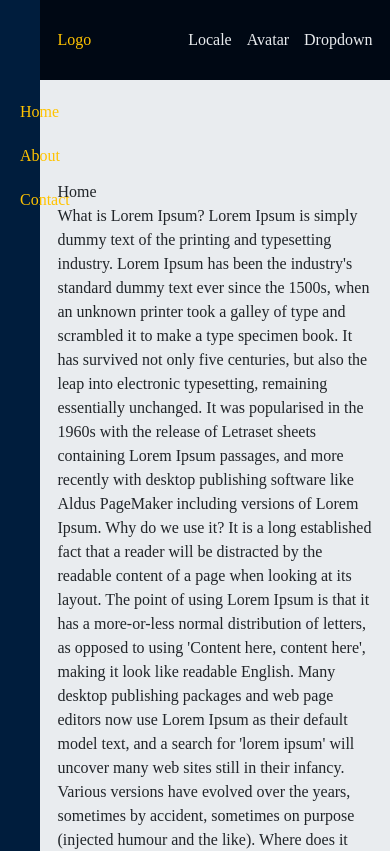
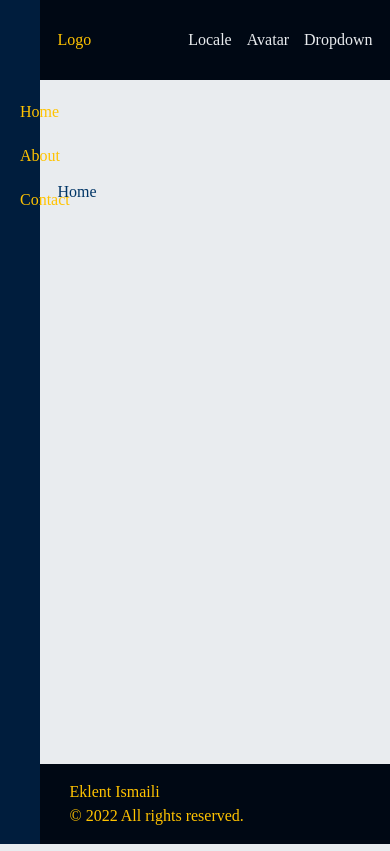
Before and after one commit to eklentismaili/admin-dashboard, a React app: page / in a window 390 px wide. Shown: the top 851 px of the page. Built offline with nearby package versions, Linux system fonts and the light colour scheme; a web font is replaced by a local one.

Commit message:
Added mediaquery for tablet< size + route problem webpack config

```diff
--- /dev/null
+++ b/src/assets/scss/layout/footer.scss
@@ -0,0 +1,10 @@
+footer {
+  padding: 20px 5%;
+  height: 80px;
+  background: $black;
+  color: $dark-yellow;
+  display: flex;
+  align-items: center;
+  position: sticky;
+  bottom: 0;
+}
--- a/src/assets/scss/layout/main.scss
+++ b/src/assets/scss/layout/main.scss
@@ -2,6 +2,8 @@
   position: relative;
   width: 75vw;
   transition: width 1s ease-in-out;
+  height: 100vh;
+  overflow-y: scroll;
 }
 
 .main-active {
@@ -11,5 +13,16 @@
 
 .page {
   width: 90%;
+  height: 100vh;
   margin: 100px auto 0;
 }
+
+@media (max-width: 768px) {
+  .main {
+    width: 50vw;
+  }
+
+  .main-active {
+    width: 90vw;
+  }
+}
--- a/src/assets/scss/layout/navbar.scss
+++ b/src/assets/scss/layout/navbar.scss
@@ -2,6 +2,8 @@
   background: $black;
   padding: 20px 5%;
   height: 80px;
+  position: sticky;
+  top: 0;
   .nav {
     height: 100%;
     display: flex;
--- a/src/assets/scss/layout/sidebar.scss
+++ b/src/assets/scss/layout/sidebar.scss
@@ -65,3 +65,9 @@
   width: 25vw;
   transition: width 1s ease-in-out;
 }
+
+@media (max-width: 768px) {
+  .sidebar-wrapper-active {
+    width: 50vw;
+  }
+}
--- a/src/assets/scss/main.scss
+++ b/src/assets/scss/main.scss
@@ -4,3 +4,4 @@
 @import './layout/sidebar.scss';
 @import './layout/navbar.scss';
 @import './layout/main.scss';
+@import './layout/footer.scss';
--- a/src/assets/scss/utils/global.scss
+++ b/src/assets/scss/utils/global.scss
@@ -5,7 +5,9 @@
 
 body {
   font-family: 'Montserrat';
+  overflow-y: hidden;
   background: $grey;
+  color: $medium-blue;
 }
 
 a {
--- /dev/null
+++ b/src/components/footer/Footer.js
@@ -0,0 +1,18 @@
+import React from 'react';
+
+function Footer() {
+  return (
+    <footer>
+      <div className="container-fluid">
+        <div className="row">
+          <div className="col-md-4">Eklent Ismaili</div>
+          <div className="col-md-8">
+            &copy; {new Date().getFullYear()} All rights reserved.
+          </div>
+        </div>
+      </div>
+    </footer>
+  );
+}
+
+export default Footer;
--- a/src/components/main/Main.js
+++ b/src/components/main/Main.js
@@ -1,14 +1,16 @@
 import { useEffect } from 'react';
 import Routes from '../../app/Routes';
+import Footer from '../footer/Footer';
 import Navbar from '../navbar/Navbar';
 
 function Main(props) {
   return (
     <div className={`main ${props.getSidebarState ? '' : 'main-active'}`}>
       <Navbar />
-      <div className="page">
+      <section className="page">
         <Routes />
-      </div>
+      </section>
+      <Footer />
     </div>
   );
 }
--- a/src/pages/Home.js
+++ b/src/pages/Home.js
@@ -1,57 +1,7 @@
 import React from 'react';
 
 function Home() {
-  return (
-    <div>
-      Home
-      <p>
-        What is Lorem Ipsum? Lorem Ipsum is simply dummy text of the printing
-        and typesetting industry. Lorem Ipsum has been the industry's standard
-        dummy text ever since the 1500s, when an unknown printer took a galley
-        of type and scrambled it to make a type specimen book. It has survived
-        not only five centuries, but also the leap into electronic typesetting,
-        remaining essentially unchanged. It was popularised in the 1960s with
-        the release of Letraset sheets containing Lorem Ipsum passages, and more
-        recently with desktop publishing software like Aldus PageMaker including
-        versions of Lorem Ipsum. Why do we use it? It is a long established fact
-        that a reader will be distracted by the readable content of a page when
-        looking at its layout. The point of using Lorem Ipsum is that it has a
-        more-or-less normal distribution of letters, as opposed to using
-        'Content here, content here', making it look like readable English. Many
-        desktop publishing packages and web page editors now use Lorem Ipsum as
-        their default model text, and a search for 'lorem ipsum' will uncover
-        many web sites still in their infancy. Various versions have evolved
-        over the years, sometimes by accident, sometimes on purpose (injected
-        humour and the like). Where does it come from? Contrary to popular
-        belief, Lorem Ipsum is not simply random text. It has roots in a piece
-        of classical Latin literature from 45 BC, making it over 2000 years old.
-        Richard McClintock, a Latin professor at Hampden-Sydney College in
-        Virginia, looked up one of the more obscure Latin words, consectetur,
-        from a Lorem Ipsum passage, and going through the cites of the word in
-        classical literature, discovered the undoubtable source. Lorem Ipsum
-        comes from sections 1.10.32 and 1.10.33 of "de Finibus Bonorum et
-        Malorum" (The Extremes of Good and Evil) by Cicero, written in 45 BC.
-        This book is a treatise on the theory of ethics, very popular during the
-        Renaissance. The first line of Lorem Ipsum, "Lorem ipsum dolor sit
-        amet..", comes from a line in section 1.10.32. The standard chunk of
-        Lorem Ipsum used since the 1500s is reproduced below for those
-        interested. Sections 1.10.32 and 1.10.33 from "de Finibus Bonorum et
-        Malorum" by Cicero are also reproduced in their exact original form,
-        accompanied by English versions from the 1914 translation by H. Rackham.
-        Where can I get some? There are many variations of passages of Lorem
-        Ipsum available, but the majority have suffered alteration in some form,
-        by injected humour, or randomised words which don't look even slightly
-        believable. If you are going to use a passage of Lorem Ipsum, you need
-        to be sure there isn't anything embarrassing hidden in the middle of
-        text. All the Lorem Ipsum generators on the Internet tend to repeat
-        predefined chunks as necessary, making this the first true generator on
-        the Internet. It uses a dictionary of over 200 Latin words, combined
-        with a handful of model sentence structures, to generate Lorem Ipsum
-        which looks reasonable. The generated Lorem Ipsum is therefore always
-        free from repetition, injected humour, or non-characteristic words etc.
-      </p>
-    </div>
-  );
+  return <div>Home</div>;
 }
 
 export default Home;
--- a/webpack.dev.js
+++ b/webpack.dev.js
@@ -1,22 +1,27 @@
-const path = require("path");
+const path = require('path');
 const common = require('./webpack.common');
-const { merge } = require("webpack-merge");
+const { merge } = require('webpack-merge');
 
 module.exports = merge(common, {
-    mode: "development",
+  mode: 'development',
   output: {
-        filename: "main.js",
-        path: path.resolve(__dirname, "dist")
+    filename: 'main.js',
+    path: path.resolve(__dirname, 'dist'),
+    publicPath: '/',
+  },
+  devServer: {
+    historyApiFallback: true,
   },
   module: {
     rules: [
       {
         test: /\.scss$/,
-                use: ['style-loader', // 3. Inject styles into DOM
-                      'css-loader',  // 2. Turns css into common js
-                      "sass-loader" // 1. Turns sass into css
-                ]
+        use: [
+          'style-loader', // 3. Inject styles into DOM
+          'css-loader', // 2. Turns css into common js
+          'sass-loader', // 1. Turns sass into css
+        ],
       },
-        ]
-    }
+    ],
+  },
 });
```
Also changed, not shown: webpack.prod.js (+25 -17 lines). Lines whose indentation alone changed are shown as unchanged.
